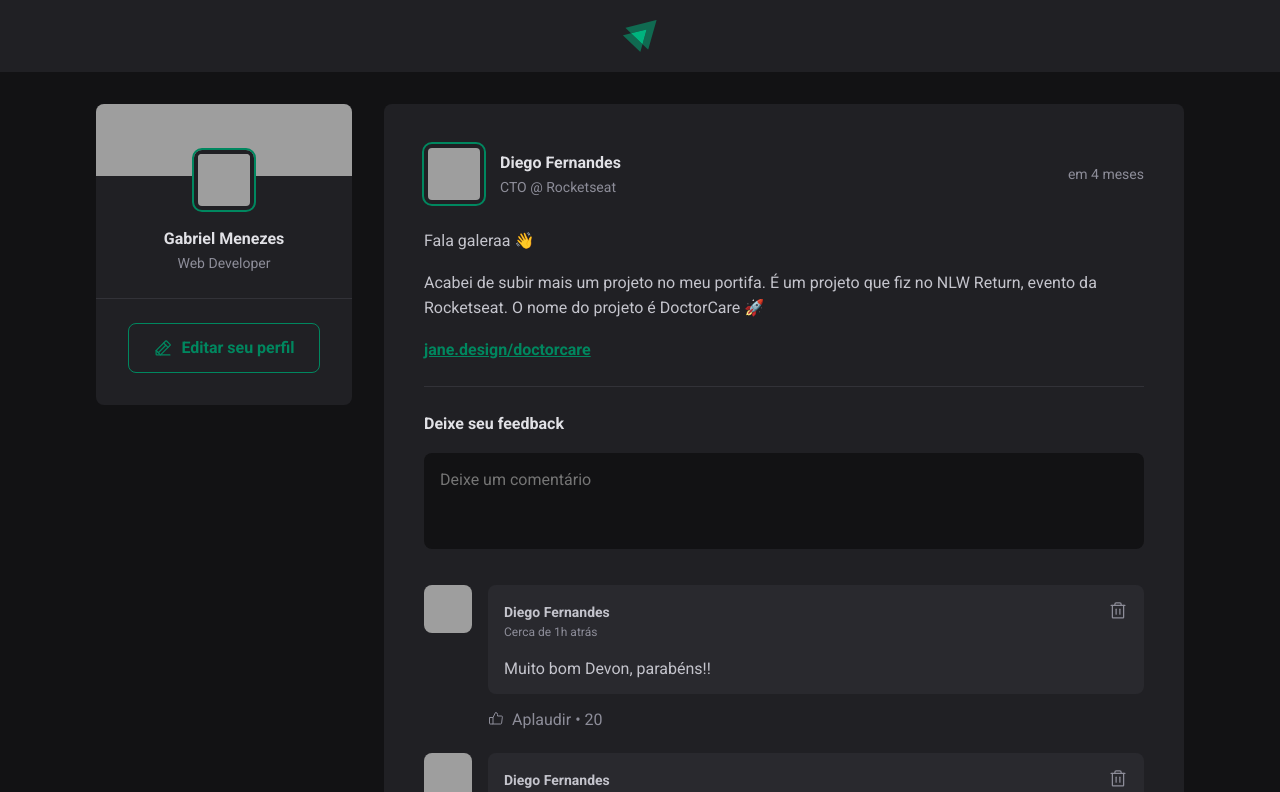
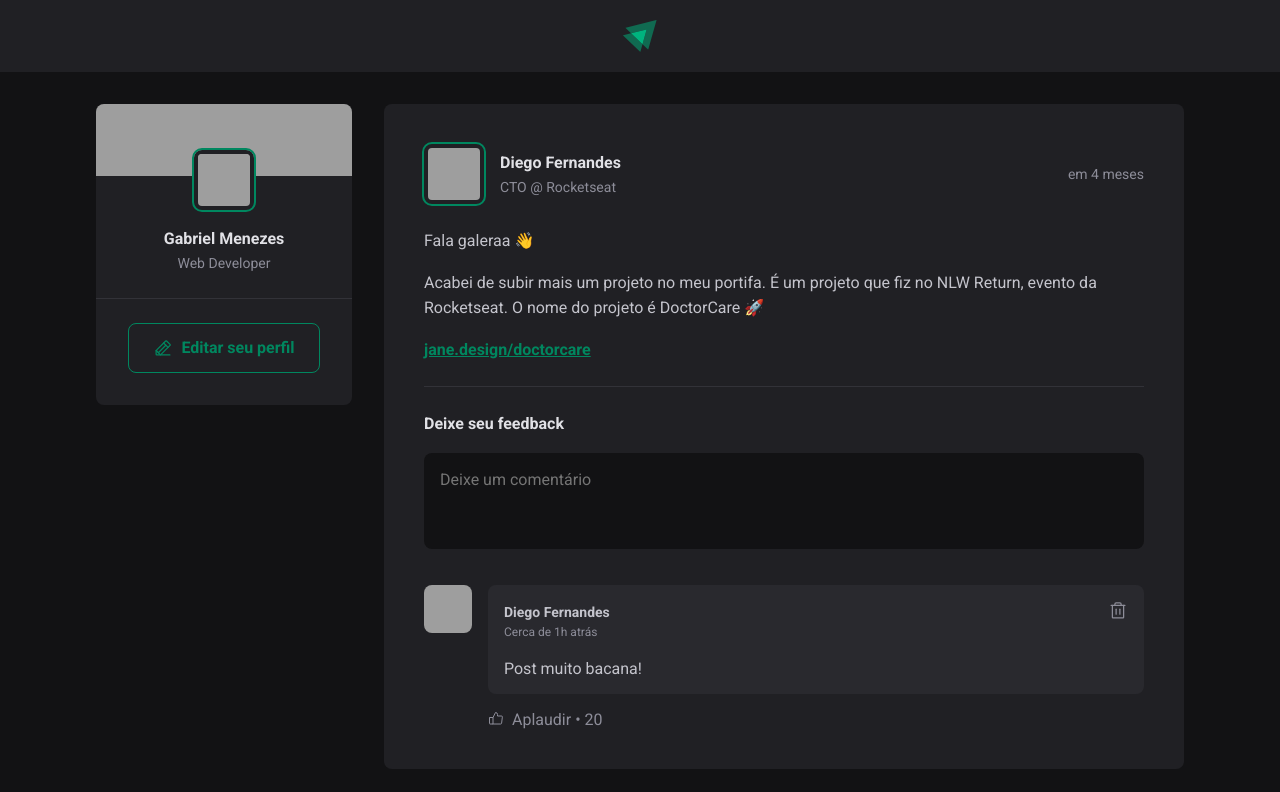
Before and after one commit to gabrielsideprojects/01-fundamentos-reactjs, a React (Vite) app: page / in a window 1280 px wide. Shown: the top 792 px of the page. Built offline with nearby package versions, Linux system fonts and the light colour scheme; grey boxes are pictures that could not be loaded.

Commit message:
Adding new comments

```diff
--- a/src/components/Comment.jsx
+++ b/src/components/Comment.jsx
@@ -2,7 +2,7 @@
 import styles from './Comment.module.css'
 import { Avatar } from './Avatar'
 
-export function Comment(){
+export function Comment({content}){
     return (
         <div className={styles.comment}>
             <Avatar hasBorder={false} src='https://github.com/gabrielsideprojects.png'/>
@@ -20,7 +20,7 @@
                         </button>
                     </header>
 
-                    <p>Muito bom Devon, parabéns!! </p>
+                    <p>{content} </p>
                 </div>
 
             <footer>
--- a/src/components/Post.jsx
+++ b/src/components/Post.jsx
@@ -3,8 +3,15 @@
 import styles from './Post.module.css'
 import {Comment} from './Comment'
 import { Avatar } from './Avatar'
+import { useState } from 'react'
 
 export function Post({author:{avatarUrl, name,role}, publishedAt, content}){
+    const [comments, setComments] = useState([
+        'Post muito bacana!'
+    ])
+
+    const [newCommentText, setNewCommentText] = useState('')
+
     const publishedDateFormatted = format(publishedAt, "d 'de' LLLL 'às' HH:mm'h'", {
         locale: ptBR
     })
@@ -12,6 +19,20 @@
         locale: ptBR,
         addSuffix: true
     })
+
+    function handleCreateNewComment() {
+        event.preventDefault()
+
+
+
+        setComments([...comments, newCommentText])
+        setNewCommentText('')
+
+    }
+
+    function handleNewCommentChange(){
+        setNewCommentText(event.target.value)
+    }
 
     return (
          <article className={styles.post}>
@@ -40,10 +61,13 @@
                     }
             </div>
 
-            <form className={styles.commentForm}>
+            <form onSubmit={handleCreateNewComment} className={styles.commentForm}>
                 <strong>Deixe seu feedback</strong>
                 <textarea
+                    name="comment"
                     placeholder='Deixe um comentário'
+                    value={newCommentText}
+                    onChange={handleNewCommentChange}
                 />
                 <footer>
                     <button type='submit'>Publicar</button>
@@ -51,9 +75,11 @@
             </form>
 
             <div className={styles.commentList}>
-                <Comment/>
-                <Comment/>
-                <Comment/>
+                {
+                    comments.map(comment =>{
+                        return <Comment content={comment}/>
+                    })
+                }
             </div>
          </article>
     )
```
